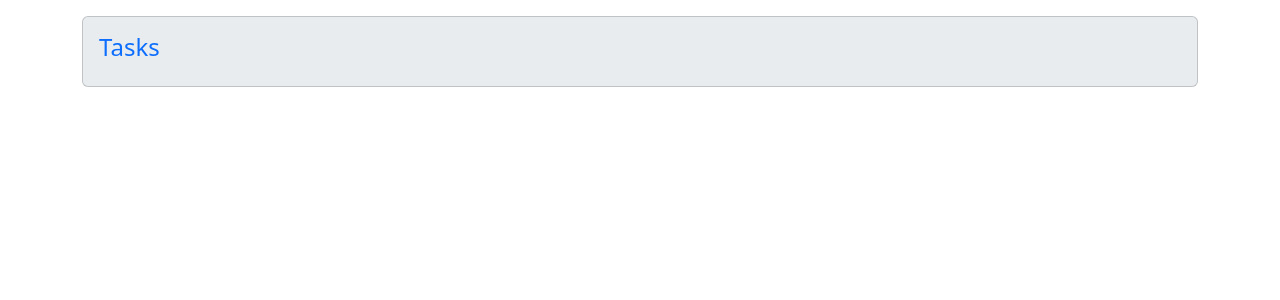
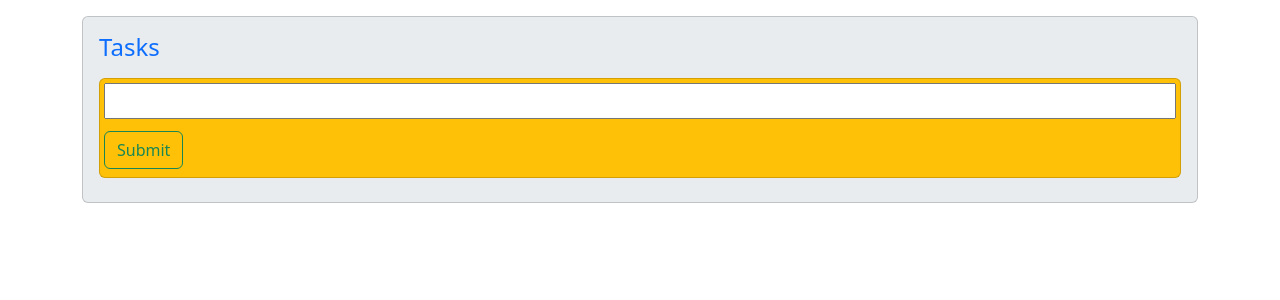
Before and after one commit to jpadden01/todo-app, a Flask app: page / in a window 1280 px wide. Shown: the part 57-357 px from the top of the page. Run offline with Flask 3, Linux system fonts and the light colour scheme; the visitor is signed in with stand-in values (Sample User, id 1); data comes from the database, SQL or seed files in the repository; data that the repository does not hold is empty.

Commit message:
Added form to submit task to home page

```diff
--- a/todo/templates/home.html
+++ b/todo/templates/home.html
@@ -3,11 +3,17 @@
 {% block content %}
 <div class="card p-3 bg-body-secondary">
     <h4 class="card-title text-primary">Tasks</h5>
+
+    <div class="card bg-warning my-2">
+        <input type="text" name="task" class="form-control-md m-1 p-1">
+        <label for="task"><button type="submit" name="make-task" class="btn btn-outline-success mx-1 my-2">Submit</button></label>
+    </div>
+
     {% for task in current_user.tasks %}
         <div class="card bg-warning my-2">
             <form method="post">
                 <span><!-- MAKE THUMMB TAC --></span>
-                <button type="submit" name="delete" value="{{ task.id }}" class="btn-close"></button>
+                <button type="submit" name="delete" value="{{ task.id }}" class="btn btn-outline-success mx-1 my-2">Complete Task</button>
                 {{ task.task }}
             </form>
         </div>
```
